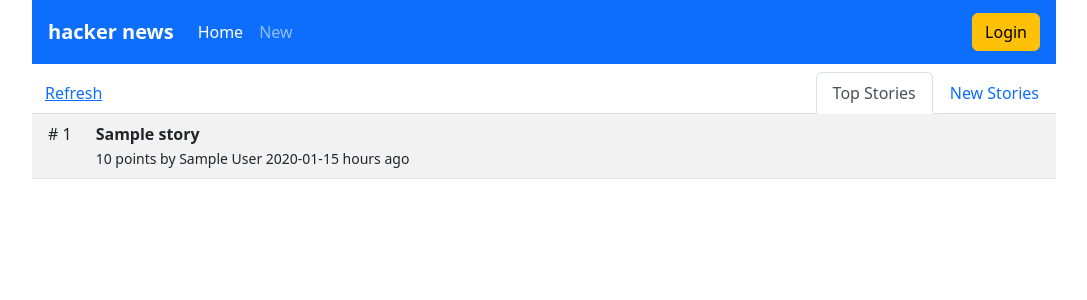
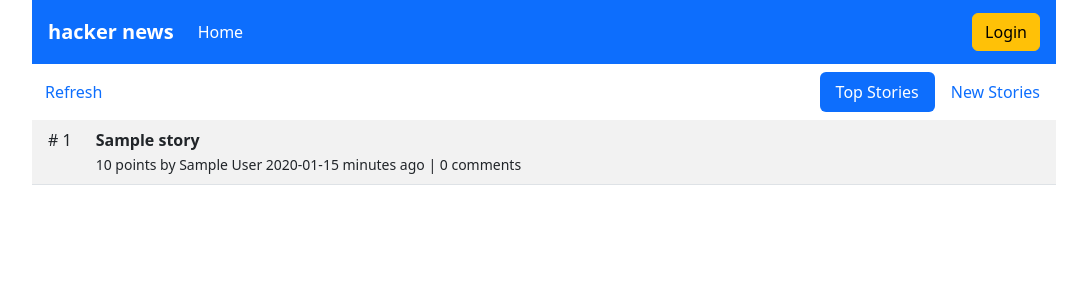
Before and after one commit to danielbeans/hacker-news, a Python web app: template templates/home.html in a window 1280 px wide. Shown: the top 300 px of the page, without its empty margins (96-1183 px from the left). Run offline with Jinja, Linux system fonts and the light colour scheme; the template is opened without the code that fills it: most values are stand-ins (such as "Sample title", 1, 10 or a date in 2020).

Commit message:
Add refresh, story page, and utility functions
- Fix #1 in home.html and story.html by setting publish time to minutes
- Utility functions in home.py for packaging story info for jinja  with story

```diff
--- a/app.py
+++ b/app.py
@@ -39,5 +39,6 @@ def create_app():
     app.register_blueprint(views.home)
     app.register_blueprint(views.login)
     app.register_blueprint(views.profile)
+    app.register_blueprint(views.story)
 
     return app
--- a/static/styles/index.css
+++ b/static/styles/index.css
@@ -9,3 +9,8 @@ body {
     color: inherit;
     text-decoration: inherit;
 }
+
+.link-unstyled:hover {
+    color: inherit;
+    text-decoration: underline;
+}
--- a/templates/base.html
+++ b/templates/base.html
@@ -27,14 +27,45 @@
 
     <body>
         <!-- Navigation Bar -->
+        {% set active_page = active_page|default('index') -%}
         <nav class="navbar navbar-expand-lg navbar-dark bg-primary mb-2">
             <div class="container-fluid m-1">
                 <div class="navbar-nav">
-                    <a class="navbar-brand fw-bold" href="#">hacker news</a>
-                    <a class="nav-link active" aria-current="page" href="#"
+                    <a
+                        class="navbar-brand fw-bold"
+                        href="{{ url_for('home.index') }}"
+                        >hacker news</a
+                    >
+
+                    {% if "home" == active_page %}
+                    <a
+                        class="nav-link active"
+                        aria-current="page"
+                        href="{{ url_for('home.index') }}"
                         >Home</a
                     >
-                    <a class="nav-link" href="#">New</a>
+                    {% else %}
+                    <a
+                        class="nav-link"
+                        aria-current="page"
+                        href="{{ url_for('home.index') }}"
+                        >Home</a
+                    >
+                    {% endif %} {% if session['is_authenticated'] %} {% if
+                    "profile" == active_page %}
+                    <a
+                        class="nav-link active"
+                        class="nav-link"
+                        href="{{ url_for('profile.index', username=g.current_user.nickname) }}"
+                        >Profile</a
+                    >
+                    {% else %}
+                    <a
+                        class="nav-link"
+                        href="{{ url_for('profile.index', username=g.current_user.nickname) }}"
+                        >Profile</a
+                    >
+                    {% endif %} {% endif %}
                 </div>
                 <div class="d-flex align-items-center">
                     {% if session['is_authenticated'] %}
--- a/templates/home.html
+++ b/templates/home.html
@@ -1,39 +1,53 @@
-{% extends 'base.html' %} {% block title%} Home {% endblock %} {% block body %}
+{% extends 'base.html' %} {% block title%} Home {% endblock %} {% set
+active_page = "home" %} {% block body %}
 <nav>
-    <div class="nav nav-tabs justify-content-end" id="nav-tab" role="tablist">
-        <button class="btn btn-link me-auto">Refresh</button>
-        <button
+    <div
+        class="nav nav-pills align-items-center justify-content-end mb-2"
+        id="storyTabs"
+        role="tablist"
+    >
+        <a
+            class="btn btn-link me-auto"
+            href="{{ url_for('home.update') }}"
+            onclick="toggle_refresh()"
+            role="button"
+            style="text-decoration: none"
+        >
+            Refresh&nbsp;
+            <div
+                class="spinner-border spinner-border-sm text-primary"
+                role="status"
+                id="refresh_icon"
+                style="display: none"
+            ></div>
+        </a>
+        <a
             class="nav-link active"
             id="nav-top-tab"
             data-bs-toggle="tab"
-            data-bs-target="#nav-top"
             type="button"
             role="tab"
-            aria-controls="nav-top"
-            aria-selected="true"
+            href="#top_stories"
         >
             Top Stories
-        </button>
-        <button
+        </a>
+        <a
             class="nav-link"
             id="nav-new-tab"
             data-bs-toggle="tab"
-            data-bs-target="#nav-new"
             type="button"
             role="tab"
-            aria-controls="nav-new"
-            aria-selected="false"
+            href="#new_stories"
         >
             New Stories
-        </button>
+        </a>
     </div>
 </nav>
 <div class="tab-content" id="nav-tabContent">
     <div
         class="tab-pane fade show active"
-        id="nav-top"
+        id="top_stories"
         role="tabpanel"
-        aria-labelledby="nav-top-tab"
         tabindex="0"
     >
         <table class="table table-striped">
@@ -52,7 +66,14 @@
                             </div>
                             <small>
                                 {{ story.score }} points by {{ story.author }}
-                                {{ publish_time }} hours ago
+                                {% if publish_time > 60 %} {{ publish_time //
+                                60}} hours ago | {% else %} {{ publish_time }}
+                                minutes ago | {% endif %}
+                                <a
+                                    class="link-unstyled"
+                                    href="{{ url_for('story.index', id=story.id) }}"
+                                    >0 comments</a
+                                >
                             </small>
                         </div>
                     </div>
@@ -61,13 +82,7 @@
             {% endfor %}
         </table>
     </div>
-    <div
-        class="tab-pane fade"
-        id="nav-new"
-        role="tabpanel"
-        aria-labelledby="nav-new-tab"
-        tabindex="0"
-    >
+    <div class="tab-pane fade" id="new_stories" role="tabpanel" tabindex="0">
         <table class="table table-striped">
             {%for count, story, publish_time in new_stories %}
             <tr>
@@ -84,7 +99,14 @@
                             </div>
                             <small>
                                 {{ story.score }} points by {{ story.author }}
-                                {{ publish_time }} hours ago
+                                {% if publish_time > 60 %} {{ publish_time //
+                                60}} hours ago | {% else %} {{ publish_time }}
+                                minutes ago | {% endif %}
+                                <a
+                                    class="link-unstyled"
+                                    href="{{ url_for('story.index', id=story.id) }}"
+                                    >0 comments</a
+                                >
                             </small>
                         </div>
                     </div>
@@ -94,4 +116,11 @@
         </table>
     </div>
 </div>
+<script>
+    /* Function for triggering visual updates*/
+    const toggle_refresh = () => {
+        refresh_icon = document.getElementById("refresh_icon");
+        refresh_icon.style.display = "";
+    };
+</script>
 {% endblock body %}
--- a/templates/profile.html
+++ b/templates/profile.html
@@ -1,3 +1,3 @@
-{% extends 'base.html' %} {% block body %}
+{% extends 'base.html' %} {% set active_page = "profile" %} {% block body %}
 <h1>{% block title%} {{profile}} {% endblock %}</h1>
 {% endblock body %}
--- a/utilities/news_api.py
+++ b/utilities/news_api.py
@@ -64,6 +64,10 @@ def query_new_stories(count=1):
     return db.session.scalars(
         db.select(TopStory).order_by(TopStory.time.desc()).limit(count)
     ).all()
+
+
+def query_story(id):
+    return db.session.scalars(db.select(TopStory).filter_by(id=id)).one_or_none()
 
 
 #####################################################
--- a/views/__init__.py
+++ b/views/__init__.py
@@ -2,3 +2,4 @@ from .admin import admin
 from .home import home
 from .login import login
 from .profile import profile
+from .story import story
```
Also changed, not shown: templates/story.html (added, +28 -0 lines), views/home.py (+38 -11 lines), views/profile.py (+7 -2 lines), views/story.py (added, +18 -0 lines).
